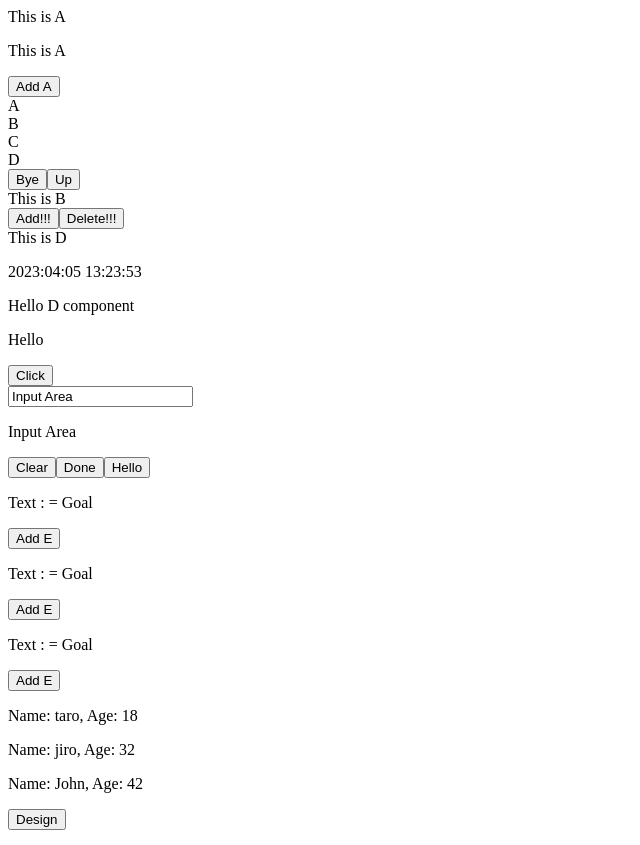
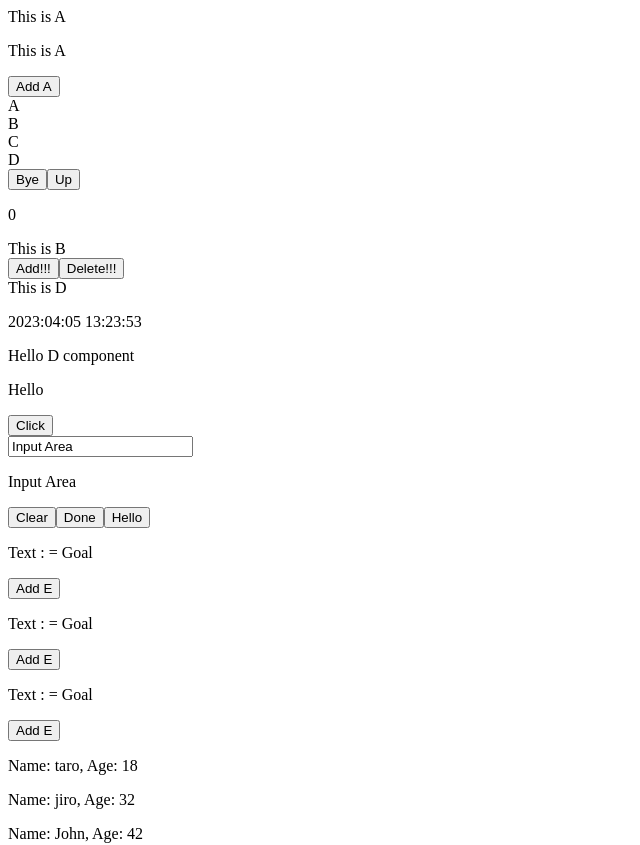
Before and after one commit to koyamal/pra_vue3, a Vue app in the folder vuePractive/: page / in a window 1280 px wide. Shown: the top 845 px of the page, without its empty margins (0-640 px from the left). Built offline with nearby package versions, Linux system fonts and the light colour scheme.

Commit message:
Show Counter

```diff
--- a/vuePractive/src/components/atom/A.vue
+++ b/vuePractive/src/components/atom/A.vue
@@ -29,4 +29,5 @@ export default {
   <div v-for="data in listData">{{ data }}</div>
   <button @click="sayBye">Bye</button>
   <button @click="countUp">Up</button>
+  <p>{{ counter }}</p>
 </template>
```
